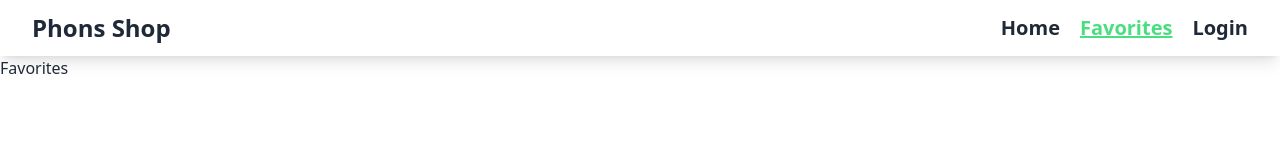
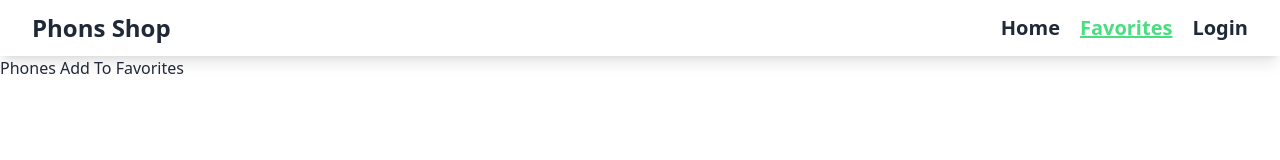
Before and after one commit to rabby-web/phone-shop, a React (Vite) app: page /favorites in a window 1280 px wide. Shown: the top 160 px of the page. Built offline with nearby package versions, Linux system fonts and the light colour scheme.

Commit message:
add to favorite

```diff
--- a/src/Page/Favorites/Favorites.jsx
+++ b/src/Page/Favorites/Favorites.jsx
@@ -1,7 +1,30 @@
+import { useEffect, useState } from "react";
+import PhoneCard from "../PhoneCart/PhoneCard";
+
 const Favorites = () => {
+  const [favorites, setFavorites] = useState([]);
+  const [noFound, setNoFound] = useState(false);
+
+  useEffect(() => {
+    const favoriteItems = JSON.parse(localStorage.getItem("favorites"));
+    if (favoriteItems) {
+      setFavorites(favoriteItems);
+    } else {
+      setNoFound("No Data Found");
+    }
+  }, []);
+  console.log(favorites);
   return (
     <div>
-      <h2>Favorites</h2>
+      {noFound ? (
+        <p>Phones Add To Favorites</p>
+      ) : (
+        <div className="grid grid-cols-1 lg:grid-cols-2">
+          {favorites.map((phone) => (
+            <PhoneCard key={phone.id} phone={phone}></PhoneCard>
+          ))}
+        </div>
+      )}
     </div>
   );
 };
--- a/src/Page/PhoneCart/PhoneCard.jsx
+++ b/src/Page/PhoneCart/PhoneCard.jsx
@@ -22,10 +22,15 @@ const PhoneCard = ({ phone }) => {
     }
   };
   return (
+    <div className="flex items-center justify-center my-5">
       <div className="m-3">
         <div className="relative flex w-full max-w-[48rem] flex-row rounded-xl bg-white bg-clip-border text-gray-700 shadow-md">
           <div className="relative m-0 w-2/5 shrink-0 overflow-hidden rounded-xl rounded-r-none bg-white bg-clip-border text-gray-700">
-          <img src={image} alt="image" className="h-full w-full object-cover" />
+            <img
+              src={image}
+              alt="image"
+              className="h-full w-full object-cover"
+            />
           </div>
           <div className="p-6">
             <h6 className="mb-4 block font-sans text-base font-semibold uppercase leading-relaxed tracking-normal text-pink-500 antialiased">
@@ -69,6 +74,7 @@ const PhoneCard = ({ phone }) => {
           </div>
         </div>
       </div>
+    </div>
   );
 };
 
```
Lines whose indentation alone changed are shown as unchanged.
